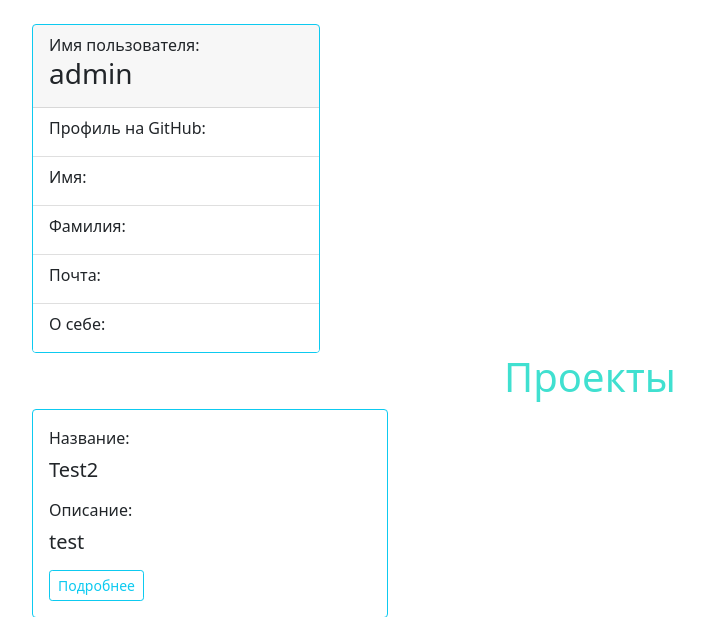
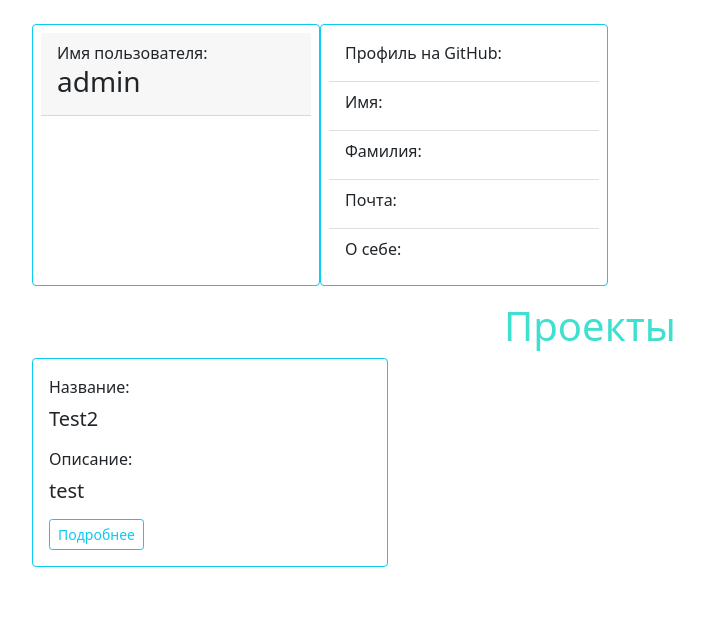
Before and after one commit to AsimRaziyev/homework61, a Django app: a page that uses source/webapp/templates/base.html in a window 1280 px wide. Shown: the part 88-705 px from the top of the page, without its empty margins (50-754 px from the left). Run offline with Django 3.2, Linux system fonts and the light colour scheme; a user stored in the database is signed in; data comes from the database, SQL or seed files in the repository.

Commit message:
изменил profile.html

```diff
--- a/source/accounts/templates/profile.html
+++ b/source/accounts/templates/profile.html
@@ -15,30 +15,34 @@
 
 {% block content %}
     <br>
-    <div class="card border-info " style="width: 18rem;">
+    <div class="d-flex flex-row bd-highlight mb-3 ">
+        <div class="card border-info p-2 bd-highlight" style="width: 18rem;">
             <div class="card-header"><label>Имя пользователя:</label>
                 <h3 class="FO">{{ user.username }}</h3>
             </div>
             {% if user.profile.avatar %}
                 <img src="{{ user.profile.avatar.url }}" class="card-img-top" alt="...">
             {% endif %}
+        </div>
+        <div class="card border-info p-2 bd-highlight " style="width: 18rem;">
             <ul class="list-group list-group-flush">
                 <li class="list-group-item"><label>Профиль на GitHub:</label>
-                <h5>{{ user.profile.profile_on_github }}</h5>
+                    <h6>{{ user.profile.profile_on_github }}</h6>
                 </li>
                 <li class="list-group-item"><label>Имя:</label>
-                <h5>{{ user.first_name }}</h5>
+                    <h6>{{ user.first_name }}</h6>
                 </li>
                 <li class="list-group-item"><label>Фамилия:</label>
-                <h5>{{ user.last_name }}</h5>
+                    <h6>{{ user.last_name }}</h6>
                 </li>
                 <li class="list-group-item"><label>Почта:</label>
-                <h5>{{ user.email }}</h5>
+                    <h6>{{ user.email }}</h6>
                 </li>
                 <li class="list-group-item"><label>О себе:</label>
-                <h5>{{ user.profile.about }}</h5>
+                    <h6>{{ user.profile.about }}</h6>
                 </li>
             </ul>
         </div>
+    </div>
     {% include "partial/projects_list_partial.html" with projects=user.users.all %}
 {% endblock %}
--- a/source/webapp/templates/base.html
+++ b/source/webapp/templates/base.html
@@ -29,7 +29,7 @@
                     <a class="nav-link" href="{% url 'accounts:logout' %}">Выйти</a>
                 </li>
                     <li class="nav-item">
-                        <p class="nav-link" >Здравствуйте! <a href="{% url 'accounts:profile' request.user.pk %}">{{ user.username }}</a></p>
+                        <p class="nav-link" >Здравствуйте! <a href="{% url 'accounts:profile' request.user.pk %}">{% if user.pk %}{{ request.user.username }}{% else %}{{ user.username }}{% endif %}</a></p>
                     </li>
                 {% else %}
                  <li class="nav-item">
```
Lines whose indentation alone changed are shown as unchanged.
